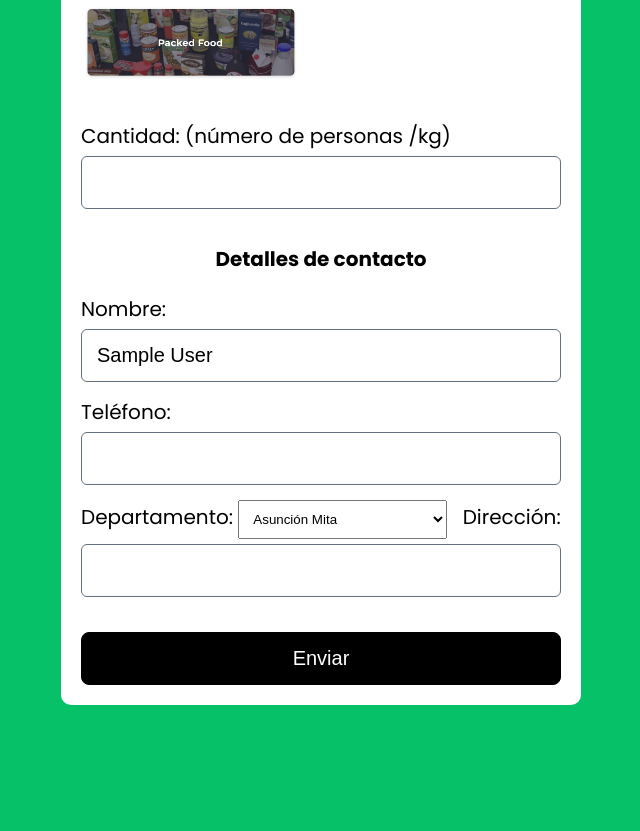
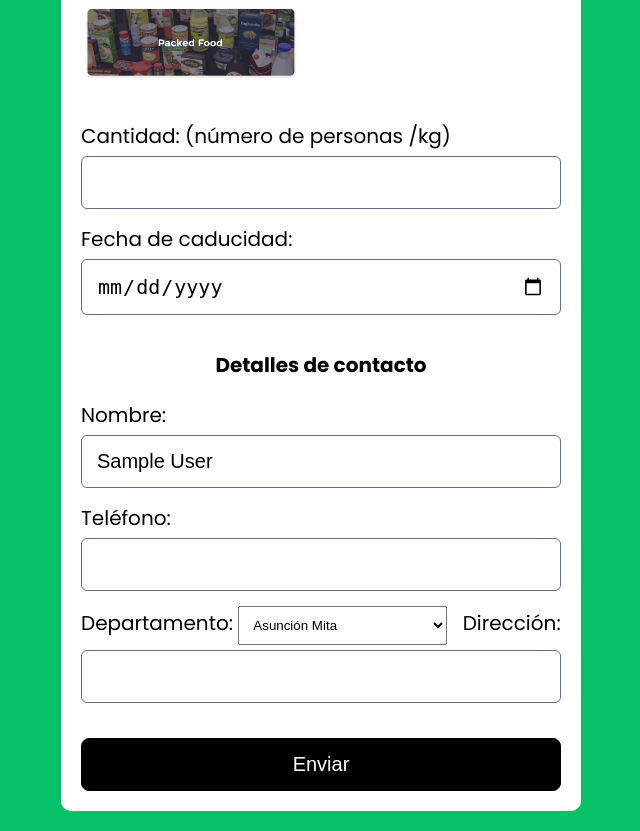
Before and after one commit to ashley-gonzalez34/gestion-desperdicios-mita, a PHP site: page /fooddonateform.php in a window 1280 px wide. Shown: the part 484-1315 px from the top of the page, without its empty margins (319-959 px from the left). Before the commit the page ends 1189 px from the top, so only its background shows below. Run offline with PHP 8.4, Linux system fonts and the light colour scheme; the visitor is signed in with stand-in values (Sample User, id 1).

Commit message:
logica de fecha de vencimiento en pantalla de admin y donacion de alimentos

```diff
--- a/admin/admin.php
+++ b/admin/admin.php
@@ -227,7 +227,7 @@ if (isset($_POST['food']) && isset($_POST['delivery_person_id'])) {
             <th>Comida</th>
             <th>Categoría</th>
             <th>Teléfono</th>
-            <th>Fecha</th>
+            <th>Fecha de Vencimiento</th>
             <th>Dirección</th>
             <th>Cantidad</th>
             <!-- <th>Acción</th> -->
@@ -251,7 +251,7 @@ if (isset($_POST['food']) && isset($_POST['delivery_person_id'])) {
                 echo "Cocida";
                 break;
         }
-        echo "</td><td data-label=\"teléfono\">".$row['phoneno']."</td><td data-label=\"fecha\">".date('m/d/Y g:i A', strtotime($row['date']))."</td><td data-label=\"Dirección\">".$row['address']."</td><td data-label=\"cantidad\">".$row['quantity']."</td>";
+        echo "</td><td data-label=\"teléfono\">".$row['phoneno']."</td><td data-label=\"fecha\">".date('d/m/Y', strtotime($row['expiration_date']))."</td><td data-label=\"Dirección\">".$row['address']."</td><td data-label=\"cantidad\">".$row['quantity']."</td>";
 ?>
 
             <!-- <td><?= $row['Fid'] ?></td>
--- a/fooddonateform.php
+++ b/fooddonateform.php
@@ -25,9 +25,17 @@ if (isset($_POST['submit'])) {
   $district = mysqli_real_escape_string($connection, $_POST['district']);
   $address = mysqli_real_escape_string($connection, $_POST['address']);
   $name = mysqli_real_escape_string($connection, $_POST['name']);
+  $expiration_date = mysqli_real_escape_string($connection, $_POST['expiration_date']);
 
+  // Validar la fecha de caducidad
+  $current_date = date('Y-m-d');
+
+  if ($expiration_date <= $current_date) {
+    echo '<script type="text/javascript">alert("La fecha de caducidad debe ser posterior a la fecha actual")</script>';
+  } else {
     // Ejecuta la consulta de inserción
-  $query = "insert into food_donations(email,food,type,category,phoneno,location,address,name,quantity) values('$emailid','$foodname','$meal','$category','$phoneno','$district','$address','$name','$quantity')";
+    $query = "INSERT INTO food_donations(email, food, type, category, phoneno, location, address, name, quantity, expiration_date)
+              VALUES ('$emailid', '$foodname', '$meal', '$category', '$phoneno', '$district', '$address', '$name', '$quantity', '$expiration_date')";
     $query_run = mysqli_query($connection, $query);
     if ($query_run) {
       // Muestra un mensaje de éxito si los datos se guardaron correctamente
@@ -39,8 +47,8 @@ if (isset($_POST['submit'])) {
       echo '<script type="text/javascript">alert("Datos no guardados")</script>';
     }
   }
+}
 ?>
-
 
 <!DOCTYPE html>
 <html lang="es">
@@ -53,7 +61,7 @@ if (isset($_POST['submit'])) {
   <link rel="stylesheet" href="loginstyle.css">
 </head>
 
-<body style="    background-color: #06C167;">
+<body style="background-color: #06C167;">
   <div class="container">
     <div class="regformf">
       <form action="" method="post">
@@ -99,6 +107,11 @@ if (isset($_POST['submit'])) {
         <div class="input">
           <label for="quantity">Cantidad: (número de personas /kg)</label>
           <input type="text" id="quantity" name="quantity" required />
+        </div>
+        <div class="input">
+          <label for="expiration_date">Fecha de caducidad:</label>
+          <input type="date" id="expiration_date" name="expiration_date" required
+            min="<?php echo date('Y-m-d', strtotime('+1 day')); ?>">
         </div>
         <b>
           <p style="text-align: center;">Detalles de contacto</p>
@@ -199,6 +212,9 @@ if (isset($_POST['submit'])) {
           <input type="text" id="address" name="address" required /><br>
 
         </div>
+
+
+
         <div class="btn">
           <button type="submit" name="submit">Enviar</button>
         </div>
```
Lines whose indentation alone changed are shown as unchanged.
